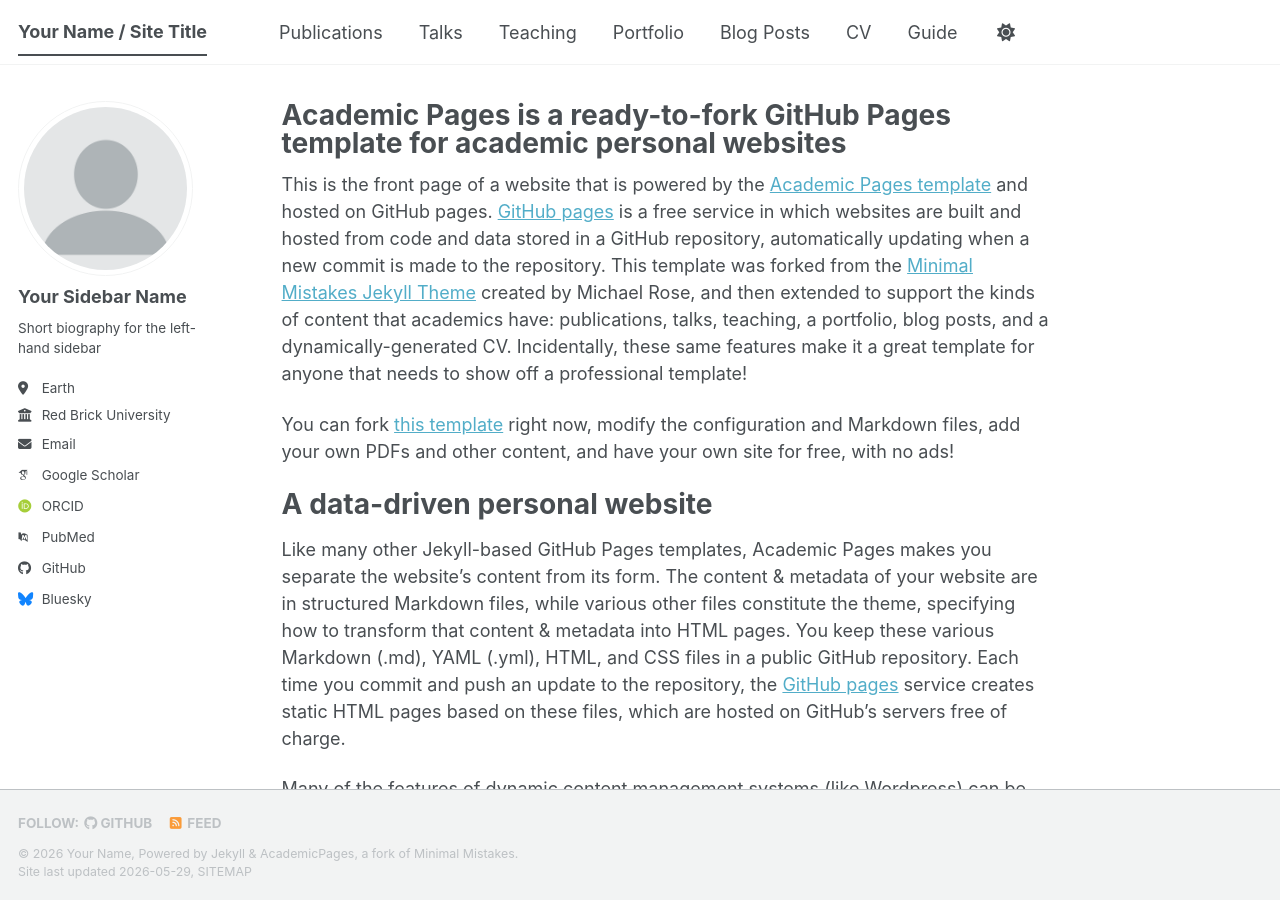
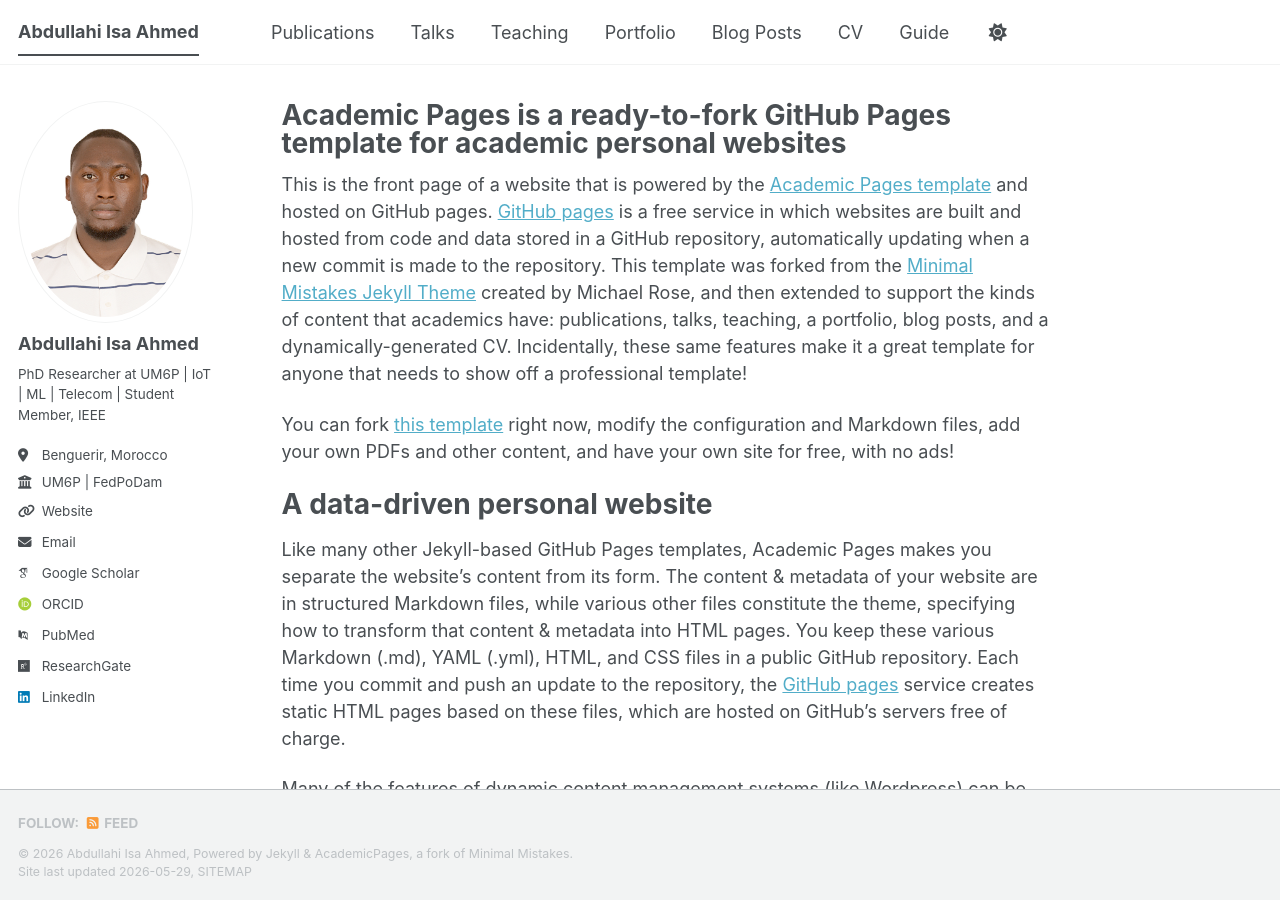
Before and after one commit to abdullahiisaahmed/abdullahiisaahmed.github.io, a Jekyll site: the page built from _pages/about.md, in a window 1280 px wide and 900 px high. Built offline with Jekyll 4.4.1, drawn with Linux system fonts in a browser that asks for light colours; some web fonts are replaced; a script bundle is joined from its source files by our own code; library files that are not in the unit come from our copies.

Commit message:
Update personal details in _config.yml
Updated personal information in the configuration file.

```diff
--- a/_config.yml
+++ b/_config.yml
@@ -9,11 +9,11 @@
 # Basic Site Settings
 locale                   : "en-US"
 site_theme               : "default" # The available themes options are "default", "air", "sunrise", "mint", "dirt" and "contrast"
-title                    : "Your Name / Site Title"
+title                    : "Abdullahi Isa Ahmed"
 title_separator          : "-"
-name                     : &name "Your Name"
+name                     : &name "Abdullahi Isa Ahmed"
 description              : &description "Your Name's academic portfolio"   # Update this with a general description of your site, this is the default if not overridden by a page
-url                      : https://academicpages.github.io # The base hostname & protocol for your site e.g. "https://[your GitHub username].github.io",
+url                      : https://abdullahiisaahmed.github.io # The base hostname & protocol for your site e.g. "https://[your GitHub username].github.io",
                                                            # or if you already have some other page hosted on Github then use "https://[your GitHub username].github.io/[Your Repo Name]"
 baseurl                  : "" # the subpath of your site, e.g. "/blog"
 repository               : "academicpages/academicpages.github.io"
@@ -23,26 +23,26 @@ repository               : "academicpages/academicpages.github.io"
 #               Additional customization can be done by editing /_includes/author-profile.html
 author:
   # Biographic information
-  avatar           : "profile.png"
-  name             : "Your Sidebar Name"
-  pronouns         : # example: "she/her"
-  bio              : "Short biography for the left-hand sidebar"
-  location         : "Earth"
-  employer         : "Red Brick University"
-  uri              : # URL
-  email            : "none@example.org"
+  avatar           : "profile.jpg"
+  name             : "Abdullahi Isa Ahmed"
+  pronouns         : # example: "He/"
+  bio              : "PhD Researcher at UM6P | IoT | ML | Telecom | Student Member, IEEE"
+  location         : "Benguerir, Morocco"
+  employer         : "UM6P | FedPoDam"
+  uri              : "https://abdullahiisaahmed.github.io"
+  email            : "abdullahi.isaahmed@um6p.ma"
 
   # Academic websites
   academia         : # URL
   arxiv            : # URL - Update with the correct link to your profile
-  googlescholar    : "https://scholar.google.com/citations?user=PS_CX0AAAAAJ"
+  googlescholar    : "https://scholar.google.com/citations?user=KB5FySoAAAAJ&hl"
   inspire-hep      : # URL
   impactstory      : # URL
-  orcid            : "https://orcid.org/yourorcidurl"
+  orcid            : "https://orcid.org/my-orcid?orcid=0009-0000-7804-8539"
   semantic         : # URL
   ssrn             : # URL
   pubmed           : "https://www.ncbi.nlm.nih.gov/pubmed/?term=john+snow"
-  researchgate     : # URL
+  researchgate     : "https://www.researchgate.net/profile/Abdullahi-Isa-Ahmed-2"
   scopus           : # URL
   zotero           : # URL
 
@@ -51,13 +51,13 @@ author:
   bitbucket        : # Username - Update with your username on the site
   codepen          : # Username
   dribbble         : # Username
-  github           : "academicpages"
+  github           : # Username
   kaggle           : # Username
   stackoverflow    : # User number or user number and name (i.e., use "1" or "1/jeff-atwood")
 
   # Social media
   artstation       : # Username
-  bluesky          : "bsky.app" # Replace this with you Bluesky username
+  bluesky          : # Username # Replace this with your Bluesky username "bsky.app"
   facebook         : # Username
   flickr           : # Username
   foursquare       : # Username
@@ -66,7 +66,7 @@ author:
   keybase          : # Username
   instagram        : # Username
   lastfm           : # Username
-  linkedin         : # Username
+  linkedin         : "https://www.linkedin.com/in/abdullahi-isa-ahmed-a26a0886/"
   mastodon         : # URL
   medium           : # URL
   pinterest        : # Username
```
